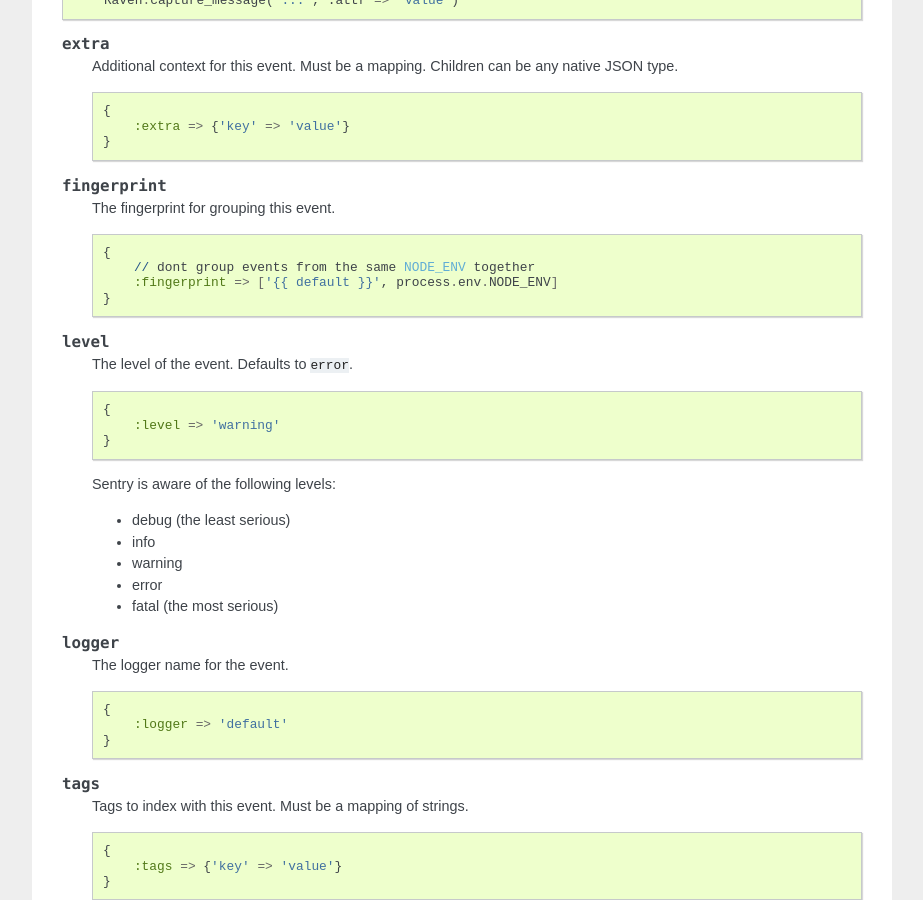
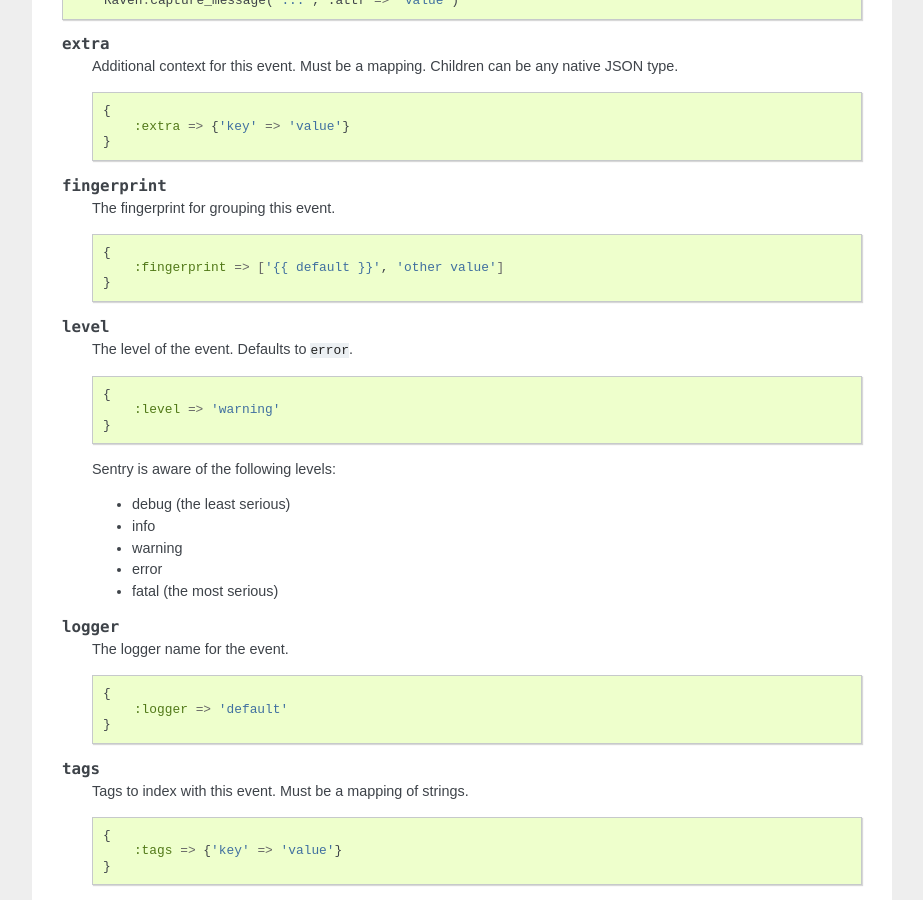
Before and after one commit to getsentry/sentry-ruby, a Sphinx documentation site: the page built from docs/usage.rst, in a window 1280 px wide and 900 px high, scrolled down 1065 px. Shown: the whole window, without its empty margins (198-1121 px from the left). Built offline with Sphinx 7.4.7, drawn with Linux system fonts in a browser that asks for light colours; the version number could not be read and is left out.

Commit message:
Fix fingerprint docs

```diff
--- a/docs/usage.rst
+++ b/docs/usage.rst
@@ -81,8 +81,7 @@ can be supplied::
     .. code-block:: ruby
 
         {
-            // dont group events from the same NODE_ENV together
-            :fingerprint => ['{{ default }}', process.env.NODE_ENV]
+            :fingerprint => ['{{ default }}', 'other value']
         }
 
 .. describe:: level
```
